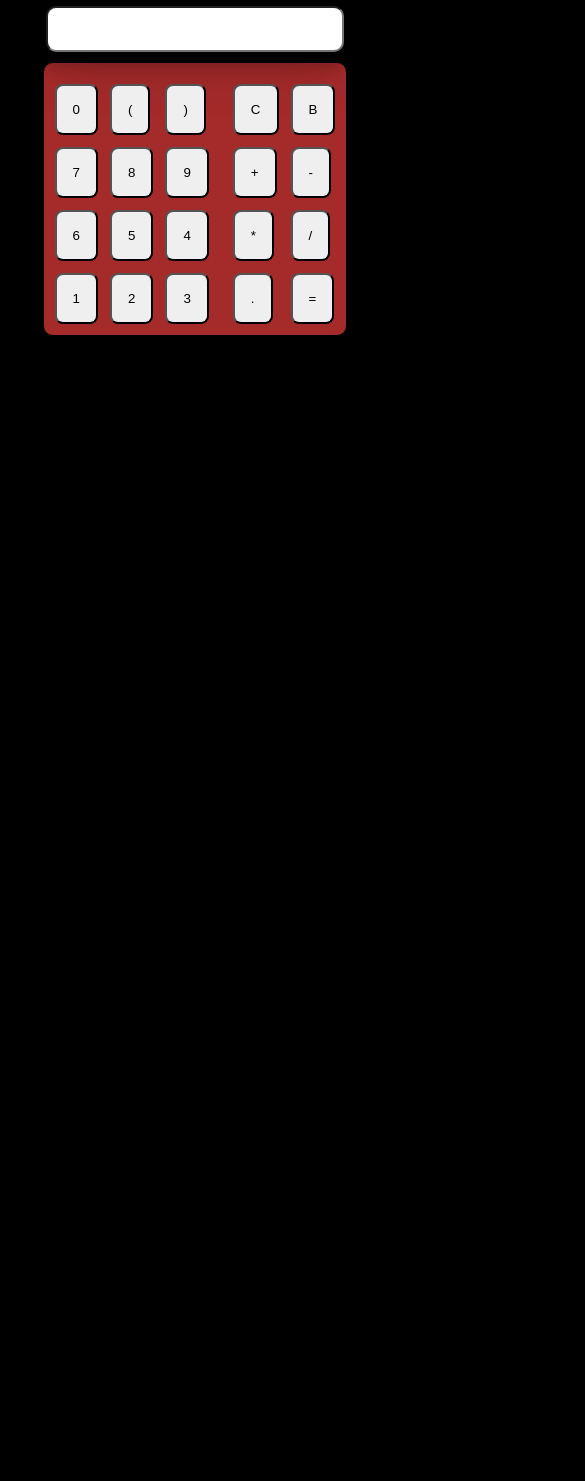
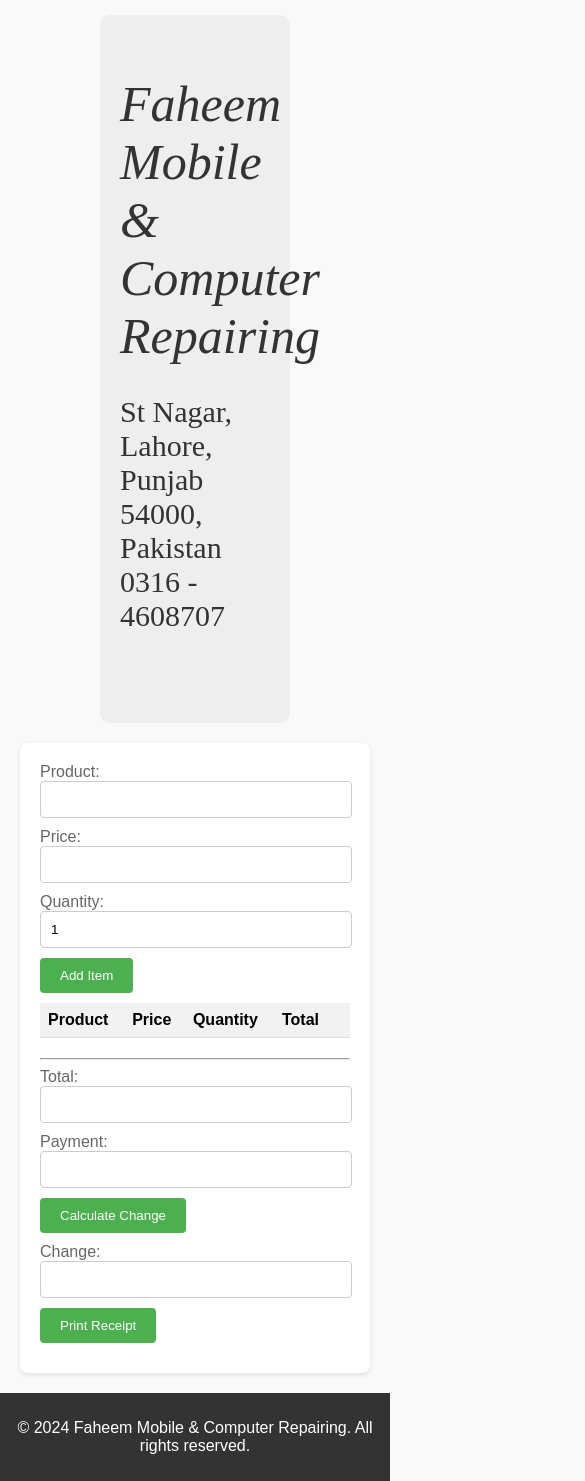
Before and after one commit to ToobaAsifAli/FaheemMobile, a plain HTML site: page index.html in a window 390 px wide. Shown: the part 84-1565 px from the top of the page, 585 px wide, since content can reach past the window. Before the commit the page ends 844 px from the top, so only its background shows below. Drawn offline with Linux system fonts and the light colour scheme.

Commit message:
Update index.html

```diff
--- a/index.html
+++ b/index.html
@@ -1,114 +1,341 @@
 <!DOCTYPE html>
 <html lang="en">
 <head>
-  <meta charset="utf-8">
-  <meta name="viewport" content="width=device-width, initial-scale=1.0">
-  <title>Calci</title>
-    <script type = text/javascript></script>
-    <style></style>
+<meta charset="UTF-8">
+<meta name="viewport" content="width=device-width, initial-scale=1.0">
+<title>Cashier Register</title>
+<style>
+    body {
+        font-family: Arial, sans-serif;
+        margin: 0;
+        padding: 0;
+        background-color: #f9f9f9;
+    }
+
+    header {
+        background-color:#eeeeee;
+        border-radius: 10px;
+        /* color: #333; */
+        padding: 60px 0;
+        /* text-align: center; */
+        margin-top: 20px;
+        margin-left: 100px;
+        margin-right: 100px;
+    }
+
+    nav {
+        background-color: #333;
+        padding: 10px 0;
+        text-align: center;
+        text-align: left;
+        /* size:medium; */
+    }
+
+    nav a {
+        color: #fff;
+        text-decoration: none;
+        padding: 10px 20px;
+        border-radius: 4px;
+        margin: 0 10px;
+    }
+
+    nav a:hover {
+        color: #fff;
+    }
+
+    footer {
+        background-color: #333;
+        color: #fff;
+        text-align: center;
+        padding: 10px 0;
+    }
+
+    .container {
+        max-width: 800px;
+        margin: 0 auto;
+        padding: 20px;
+    }
+
+    .register {
+        background-color: #fff;
+        border-radius: 8px;
+        box-shadow: 0 2px 5px rgba(0, 0, 0, 0.1);
+        padding: 20px;
+    }
+
+    h1 {
+        color: #fff;
+        font-size: 32px;
+        margin: 0;
+    }
+
+    h2 {
+        color: #333;
+        font-size: 24px;
+        margin-top: 20px;
+    }
+
+    table {
+        width: 100%;
+        border-collapse: collapse;
+        margin-bottom: 20px;
+    }
+
+    th, td {
+        border-bottom: 1px solid #ddd;
+        padding: 8px;
+        text-align: left;
+    }
+
+    th {
+        background-color: #f2f2f2;
+    }
+
+    .input-field {
+        margin-bottom: 10px;
+    }
+
+    .btn {
+        background-color: #4caf50;
+        color: #fff;
+        border: none;
+        padding: 10px 20px;
+        cursor: pointer;
+        border-radius: 4px;
+    }
+
+    .btn:hover {
+        background-color: #45a049;
+    }
+
+    label {
+        color: #666;
+    }
+
+    input[type="text"],
+    input[type="number"] {
+        padding: 10px;
+        border: 1px solid #ccc;
+        border-radius: 4px;
+        width: calc(100% - 20px);
+    }
+
+    input[type="text"]:focus,
+    input[type="number"]:focus {
+        outline: none;
+        border-color: #4caf50;
+    }
+
+    .delete-btn {
+        background-color: #ff5722;
+        color: #fff;
+        border: none;
+        padding: 5px 10px;
+        cursor: pointer;
+        border-radius: 4px;
+    }
+
+    .delete-btn:hover {
+        background-color: #e64a19;
+    }
+
+    /* Print Styles */
+    @media print {
+        body * {
+            visibility: hidden;
+        }
+        .printable, .printable * {
+            visibility: visible;
+        }
+        .printable {
+            position: absolute;
+            left: 0;
+            top: 0;
+        }
+    }
+
+    /* Hide Receipt from Main Page */
+    #printableReceipt {
+        display: none;
+    }
+</style>
 </head>
 <body>
-    <center>
-   <h1>Simple Calculator</h1>
-   <table>
-       <tr><input id = "display"></tr>
-       <tr><td> <button onclick = fun(0)>0</button></td>
-           <td> <button onclick = fun("(")>(</button></td>
-           <td> <button onclick = fun(")")>)</button></td>
-           <td></td>
-           <td> <button onclick = C()>C</button></td>
-           <td> <button onclick = B()>B</button></td>
-       </tr>
-       <tr><td> <button onclick = fun(7)>7</button></td>
-           <td> <button onclick = fun(8)>8</button></td>
-           <td> <button onclick = fun(9)>9</button></td>
-           <td></td>
-           <td> <button onclick = fun("+")>+</button></td>
-           <td> <button onclick = fun("-")>-</button></td>
-       </tr>
-       <tr><td> <button onclick = fun(6)>6</button></td>
-           <td> <button onclick = fun(5)>5</button></td>
-           <td> <button onclick = fun(4)>4</button></td>
-           <td></td>
-           <td><button onclick = fun("*")>*</button></td>
-            <td><button onclick = fun("/")>/</button></td>
-       </tr>
-       <tr><td> <button onclick = fun(1)>1</button></td>
-           <td> <button onclick = fun(2)>2</button></td>
-           <td> <button onclick = fun(3)>3</button></td>
-           <td></td>
-           <td> <button onclick = fun(".")>.</button></td>
-           <td> <button onclick = res()>=</button></td>
-       </tr>
+
+<nav>
+    <a class="navbar-brand" href="#" style="margin-left: 70px; font-size: 20px;">Faheem Cashier Calculator</a>
+    <a class="navbar-brand" href="#" style="text-align: right; margin-left: 640px; font-size: 16px;">Contact Us: 0316 - 4608707</a>
+    <!-- <a href="#">Home</a>
+    <a href="#">Services</a>
+    <a href="#">Contact</a> -->
+</nav>
+<header>
+    <address style="color: #333; margin-left: 20px; font-size: 50px; font-family:'Times New Roman', Times, serif;">Faheem Mobile & Computer Repairing</address>
+
+			<p style="color: #333;font-family: 'Times New Roman', Times, serif;margin-left: 20px; font-size: 30px;">
+
+				St Nagar, Lahore, Punjab 54000, Pakistan<br>
+
+				<abbr title="Phone"></abbr> 0316 - 4608707
+            </p>
+</header>
+
+
+
+<div class="container">
+    <div class="register">
+        <div class="input-field">
+            <label for="product">Product:</label>
+            <input type="text" id="product">
+        </div>
+        <div class="input-field">
+            <label for="price">Price:</label>
+            <input type="number" id="price" step="0.01">
+        </div>
+        <div class="input-field">
+            <label for="quantity">Quantity:</label>
+            <input type="number" id="quantity" value="1">
+        </div>
+        <div class="input-field">
+            <button class="btn" onclick="addItem()">Add Item</button>
+        </div>
+        <table id="itemsTable">
+            <thead>
+                <tr>
+                    <th>Product</th>
+                    <th>Price</th>
+                    <th>Quantity</th>
+                    <th>Total</th>
+                    <th></th>
+                </tr>
+            </thead>
+            <tbody id="itemsBody"></tbody>
+        </table>
+        <hr>
+        <div class="input-field">
+            <label for="total">Total:</label>
+            <input type="text" id="total" readonly>
+        </div>
+        <div class="input-field">
+            <label for="payment">Payment:</label>
+            <input type="number" id="payment" step="0.01">
+        </div>
+        <div class="input-field">
+            <button class="btn" onclick="calculateChange()">Calculate Change</button>
+        </div>
+        <div class="input-field">
+            <label for="change">Change:</label>
+            <input type="text" id="change" readonly>
+        </div>
+        <div class="input-field">
+            <button class="btn" onclick="printReceipt()">Print Receipt</button>
+        </div>
+    </div>
+</div>
+
+<footer>
+    <p>&copy; 2024 Faheem Mobile & Computer Repairing. All rights reserved.</p>
+</footer>
+
+<div class="printable" id="printableReceipt">
+    <h2>Receipt</h2>
+    <table id="printItemsTable">
+        <thead>
+            <tr>
+                <th>Product</th>
+                <th>Price</th>
+                <th>Quantity</th>
+                <th>Total</th>
+            </tr>
+        </thead>
+        <tbody id="printItemsBody"></tbody>
     </table>
-    </center>
+    <hr>
+    <div class="input-field">
+        <label for="printTotal">Total:</label>
+        <input type="text" id="printTotal" readonly>
+    </div>
+    <div class="input-field">
+        <label for="printPayment">Payment:</label>
+        <input type="text" id="printPayment" readonly>
+    </div>
+    <div class="input-field">
+        <label for="printChange">Change:</label>
+        <input type="text" id="printChange" readonly>
+    </div>
+</div>
+
+<script>
+    let total = 0;
+
+    function addItem() {
+        const product = document.getElementById('product').value;
+        const price = parseFloat(document.getElementById('price').value);
+        const quantity = parseInt(document.getElementById('quantity').value);
+
+        if (!isNaN(price) && quantity > 0) {
+            const itemTotal = price * quantity;
+            total += itemTotal;
+            document.getElementById('total').value = total.toFixed(2);
+
+            const table = document.getElementById('itemsBody');
+            const printTable = document.getElementById('printItemsBody');
+            const row = table.insertRow();
+            const printRow = printTable.insertRow();
+            const cell1 = row.insertCell(0);
+            const cell2 = row.insertCell(1);
+            const cell3 = row.insertCell(2);
+            const cell4 = row.insertCell(3);
+            const printCell1 = printRow.insertCell(0);
+            const printCell2 = printRow.insertCell(1);
+            const printCell3 = printRow.insertCell(2);
+            const printCell4 = printRow.insertCell(3);
+            cell1.innerHTML = product;
+            cell2.innerHTML = price.toFixed(2);
+            cell3.innerHTML = quantity;
+            cell4.innerHTML = itemTotal.toFixed(2);
+            printCell1.innerHTML = product;
+            printCell2.innerHTML = price.toFixed(2);
+            printCell3.innerHTML = quantity;
+            printCell4.innerHTML = itemTotal.toFixed(2);
+
+            // Clear input fields
+            document.getElementById('product').value = '';
+            document.getElementById('price').value = '';
+            document.getElementById('quantity').value = 1;
+        }
+    }
+
+    function removeItem(btn) {
+        const row = btn.parentNode.parentNode;
+        const price = parseFloat(row.cells[1].innerHTML); // Extract price from cell content
+        const quantity = parseInt(row.cells[2].innerHTML);
+        const itemTotal = price * quantity;
+        total -= itemTotal;
+        document.getElementById('total').value = total.toFixed(2);
+        row.parentNode.removeChild(row);
+    }
+
+    function calculateChange() {
+        const payment = parseFloat(document.getElementById('payment').value);
+
+        if (!isNaN(payment)) {
+            const change = payment - total;
+            document.getElementById('change').value = change.toFixed(2);
+
+            // Set print values
+            document.getElementById('printTotal').value = total.toFixed(2);
+            document.getElementById('printPayment').value = payment.toFixed(2);
+            document.getElementById('printChange').value = change.toFixed(2);
+        }
+    }
+
+    function printReceipt() {
+        document.getElementById('printableReceipt').style.display = 'block';
+        window.print();
+        document.getElementById('printableReceipt').style.display = 'none';
+    }
+</script>
+
 </body>
 </html>
-<script type = text/javascript>
-        function fun(a)
-        {
-            document.getElementById("display").value+=a;
-        }
-        function C()
-        {
-            document.getElementById("display").value = "";
-        }
-        function B()
-        {
-            var y = document.getElementById("display").value;
-            document.getElementById("display").value = y.slice(0, y.length-1);
-        }
-        function res()
-        {
-            var a = document.getElementById("display").value;
-            document.getElementById("display").value=a+"="+eval(a);
-        }
-    </script>
-<style>
-        table {
-            background-color: brown;
-            border: 1px solid black;
-            table-layout: fixed;
-            border: 1px solid black;
-            border-spacing: 10px;
-            box-shadow: 0 12px 16px 0 rgba(0,0,0,0.24), 0 17px 50px 0 rgba(0,0,0,0.19);
-            border-radius: 10px;
-        }
-        button{
-            padding: 16px;
-            border-radius: 8px;
-        }
-        button:hover{
-            background-color: black;
-            color: white;
-
-        }
-        button:active{
-            transform: scale(0.98);
-            box-shadow:3px 2px 22px 1px rgba(0, 0, 0, 0.24);
-        }
-        #display{
-            width:290px;
-            height:40px;
-            margin: 10px 0;
-            box-shadow: 0 12px 16px 0 rgba(0,0,0,0.24), 0 17px 50px 0 rgba(0,0,0,0.19);
-            border-radius: 10px;
-        }
-        #display:hover{
-            background-color: black;
-            color: white;
-        }
-        body{
-            background-color: black;
-        }
-        h1{
-            color: white;
-        }
-        body:hover{
-            background-color: floralwhite;
-        }
-         body:hover h1{
-            color: black;
-
-        }
-    </style>
```
